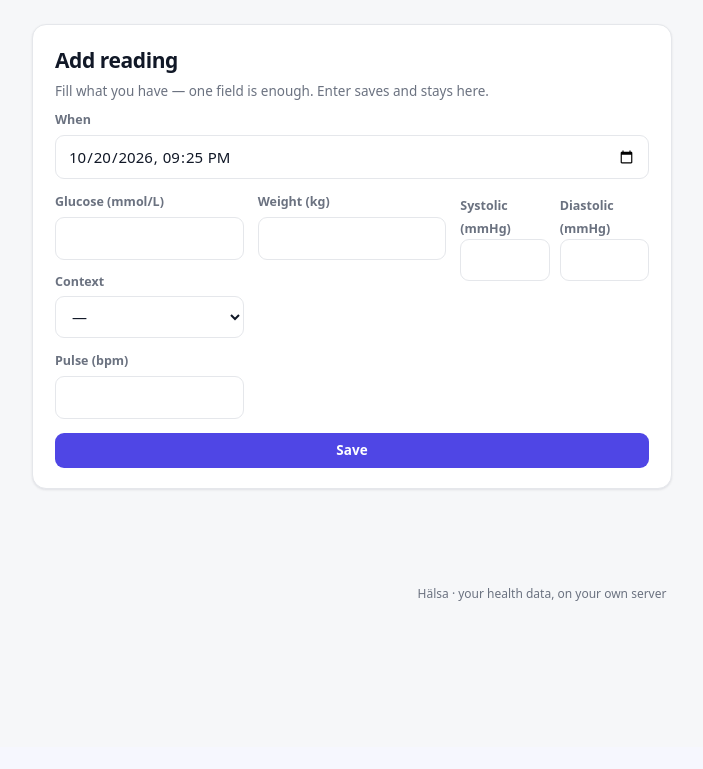
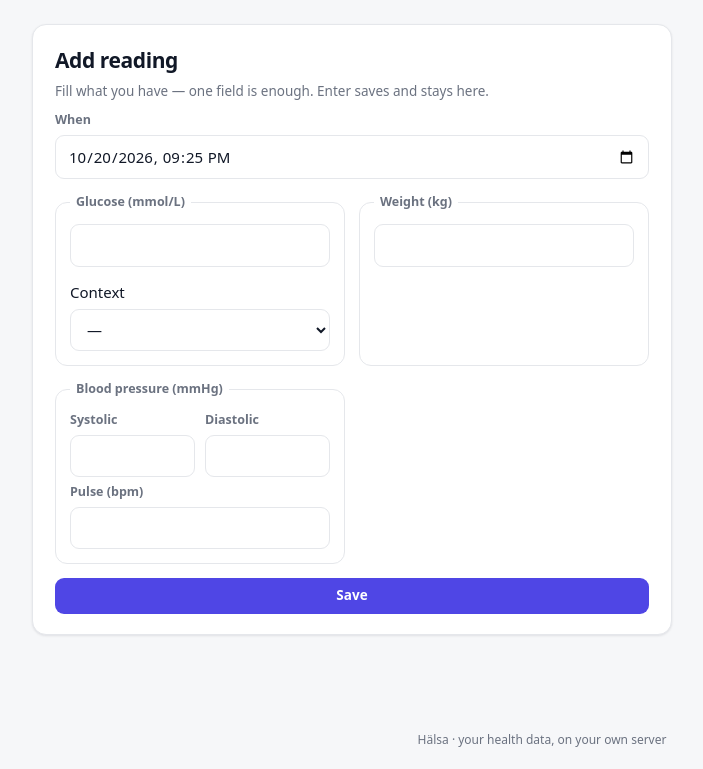
Before and after one commit to hasenbalg/halsa, a Django app: page /add/ in a window 1280 px wide. Shown: the part 53-822 px from the top of the page, without its empty margins (98-801 px from the left). Before the commit the page ends 654 px from the top, so only its background shows below. Run offline with Django 5.2, Linux system fonts and the light colour scheme; the visitor is signed in with stand-in values (Sample User, id 1); data comes from the database, SQL or seed files in the repository.

Commit message:
fix: aligned history context column, grouped quick-add fields, drop redundant Note column from PDF tables

```diff
--- a/static/css/app.css
+++ b/static/css/app.css
@@ -227,6 +227,23 @@ a:hover { text-decoration: underline; }
 /* ---- forms ---- */
 .form { display: flex; flex-direction: column; gap: 14px; margin-top: 10px; }
 .form-grid { display: grid; grid-template-columns: repeat(auto-fit, minmax(180px, 1fr)); gap: 14px; }
+
+/* grouped quick-add form (issue #9 follow-up) */
+.form-groups { display: grid; grid-template-columns: repeat(auto-fit, minmax(210px, 1fr)); gap: 14px; align-items: stretch; }
+.field-group {
+  border: 1px solid var(--border); border-radius: 12px;
+  padding: 12px 14px 14px; margin: 0; min-width: 0;
+  display: flex; flex-direction: column; gap: 6px;
+}
+.field-group legend {
+  font-size: 12.5px; font-weight: 700; color: var(--muted);
+  padding: 0 6px;
+}
+.bp-pair { display: grid; grid-template-columns: 1fr 1fr; gap: 10px; }
+.sr-only {
+  position: absolute; width: 1px; height: 1px; padding: 0; margin: -1px;
+  overflow: hidden; clip: rect(0 0 0 0); white-space: nowrap; border: 0;
+}
 .field { display: flex; flex-direction: column; gap: 5px; }
 .field label, .radio-row label { font-size: 12.5px; font-weight: 600; color: var(--muted); }
 input[type="text"], input[type="password"], input[type="number"],
@@ -383,6 +400,7 @@ input::placeholder { color: var(--muted); opacity: 0.7; }
   .legend { gap: 12px; }
   .insight { font-size: 13px; padding: 8px 11px; }
   .form-grid { grid-template-columns: 1fr; }
+  .form-groups { grid-template-columns: 1fr; }
   .table-scroll .table { min-width: 540px; }
   .schedule-row { flex-wrap: wrap; row-gap: 4px; }
   .schedule-time { margin-left: 0; width: 100%; }
--- a/templates/add.html
+++ b/templates/add.html
@@ -17,37 +17,42 @@
       {% for e in form.taken_at.errors %}<div class="field-error">{{ e }}</div>{% endfor %}
     </div>
 
-    <div class="form-grid">
-      <div class="field">
-        <label for="id_glucose">{{ form.fields.glucose.label }}</label>
+    <div class="form-groups">
+      <fieldset class="field-group">
+        <legend>{{ form.fields.glucose.label }}</legend>
+        <label class="sr-only" for="id_glucose">{{ form.fields.glucose.label }}</label>
         {{ form.glucose }}
         {% for e in form.glucose.errors %}<div class="field-error">{{ e }}</div>{% endfor %}
         <label class="context-label" for="id_glucose_context">{{ form.fields.glucose_context.label }}</label>
         {{ form.glucose_context }}
         {% for e in form.glucose_context.errors %}<div class="field-error">{{ e }}</div>{% endfor %}
-      </div>
-      <div class="field">
-        <label for="id_weight">{{ form.fields.weight.label }}</label>
+      </fieldset>
+      <fieldset class="field-group">
+        <legend>{{ form.fields.weight.label }}</legend>
+        <label class="sr-only" for="id_weight">{{ form.fields.weight.label }}</label>
         {{ form.weight }}
         {% for e in form.weight.errors %}<div class="field-error">{{ e }}</div>{% endfor %}
-      </div>
-      <div class="field field-pair">
-        <div>
-          <label for="id_systolic">{{ form.fields.systolic.label }}</label>
-          {{ form.systolic }}
-        </div>
-        <div>
-          <label for="id_diastolic">{{ form.fields.diastolic.label }}</label>
-          {{ form.diastolic }}
+      </fieldset>
+      <fieldset class="field-group">
+        <legend>Blood pressure (mmHg)</legend>
+        <div class="bp-pair">
+          <div class="field">
+            <label for="id_systolic">Systolic</label>
+            {{ form.systolic }}
+          </div>
+          <div class="field">
+            <label for="id_diastolic">Diastolic</label>
+            {{ form.diastolic }}
+          </div>
         </div>
         {% for e in form.systolic.errors %}<div class="field-error">{{ e }}</div>{% endfor %}
         {% for e in form.diastolic.errors %}<div class="field-error">{{ e }}</div>{% endfor %}
-      </div>
-      <div class="field">
-        <label for="id_pulse">{{ form.fields.pulse.label }} (bpm)</label>
-        {{ form.pulse }}
+        <div class="field">
+          <label for="id_pulse">{{ form.fields.pulse.label }} (bpm)</label>
+          {{ form.pulse }}
+        </div>
         {% for e in form.pulse.errors %}<div class="field-error">{{ e }}</div>{% endfor %}
-      </div>
+      </fieldset>
     </div>
 
     <button class="btn btn-primary" type="submit">Save</button>
--- a/templates/history.html
+++ b/templates/history.html
@@ -17,9 +17,7 @@
           {% elif kind == "weight" %}{{ r.value_kg|weight:units }} <span class="unit">{{ units|weight_unit }}</span>
           {% else %}{{ r.systolic }}/{{ r.diastolic }} <span class="unit">mmHg</span>{% endif %}
         </td>
-        {% if kind == "glucose" %}
         <td class="cell-context">{% if r.context %}<span class="badge badge-{{ r.context }}">{{ r.get_context_display }}</span>{% endif %}</td>
-        {% endif %}
         <td class="cell-note">{{ r.note }}</td>
         <td class="cell-actions">
           <a class="btn btn-ghost btn-xs" href="/{{ kind }}/edit/{{ r.id }}/">edit</a>
--- a/tracker/pdfexport.py
+++ b/tracker/pdfexport.py
@@ -183,14 +183,13 @@ def build_report(user, units, days):
             v, _ = U.glucose_display(r.value_mmol, units)
             rows.append([f"{timezone.localtime(r.taken_at):%d.%m.%Y %H:%M}",
                          str(v),
-                         GLUCOSE_CONTEXT_LATIN.get(r.context, ""),
-                         r.note[:60]])
+                         GLUCOSE_CONTEXT_LATIN.get(r.context, "")])
         story.append(Spacer(1, 8))
         note = "" if len(g) <= MAX_TABLE_ROWS else \
             f" (showing most recent {MAX_TABLE_ROWS})"
         story.append(Paragraph(f"Readings{note}", st["small"]))
         story.append(_table(["When", U.glucose_unit_label(units),
-                             "Context", "Note"], rows))
+                             "Context"], rows))
     else:
         story.append(Paragraph("No readings in this period.", st["body"]))
 
@@ -219,9 +218,9 @@ def build_report(user, units, days):
         rows = []
         for r in w[-MAX_TABLE_ROWS:]:
             v, _ = U.weight_display(r.value_kg, units)
-            rows.append([f"{r.date:%d.%m.%Y}", str(v), r.note[:60]])
+            rows.append([f"{r.date:%d.%m.%Y}", str(v)])
         story.append(Spacer(1, 8))
-        story.append(_table(["Date", U.weight_unit_label(units), "Note"], rows))
+        story.append(_table(["Date", U.weight_unit_label(units)], rows))
     else:
         story.append(Paragraph("No readings in this period.", st["body"]))
 
@@ -250,9 +249,9 @@ def build_report(user, units, days):
         for r in b[-MAX_TABLE_ROWS:]:
             rows.append([f"{timezone.localtime(r.taken_at):%d.%m.%Y %H:%M}",
                          f"{r.systolic}/{r.diastolic}",
-                         str(r.pulse or ""), r.note[:50]])
+                         str(r.pulse or "")])
         story.append(Spacer(1, 8))
-        story.append(_table(["When", "mmHg", "Pulse", "Note"], rows))
+        story.append(_table(["When", "mmHg", "Pulse"], rows))
     else:
         story.append(Paragraph("No readings in this period.", st["body"]))
 
```
